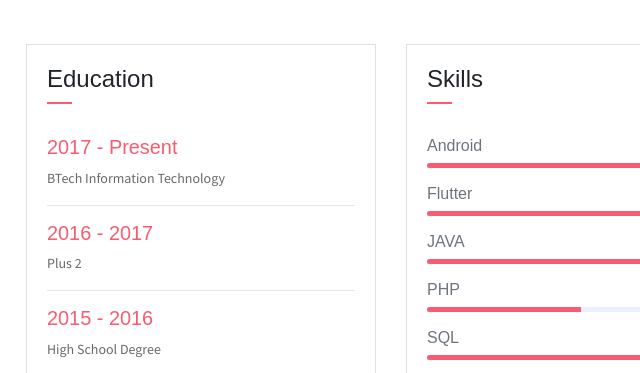
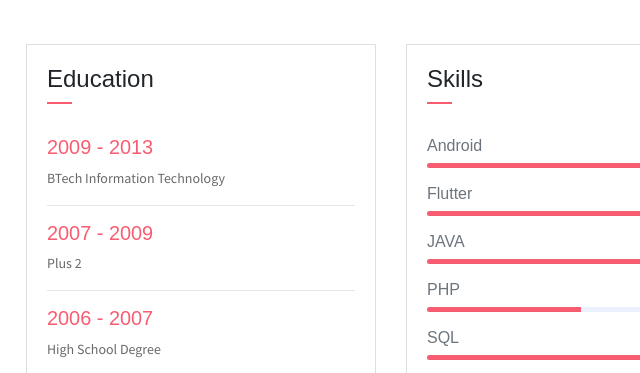
Before and after one commit to AKAnanthu/details, a website: page index.html in a window 1280 px wide. Shown: the part 1340-1713 px from the top of the page, 439-1079 px from the left. Drawn offline with Linux system fonts and the light colour scheme.

Commit message:
Update index.html

```diff
--- a/index.html
+++ b/index.html
@@ -13,7 +13,7 @@
 	<link rel="stylesheet" href="assets/css/johndoe.css">
 </head>
 <body data-spy="scroll" data-target=".navbar" data-offset="40" id="home">
-    <a href="components.html" class="btn btn-primary btn-component" data-spy="affix" data-offset-top="600"><i class="ti-shift-left-alt"></i> Components</a>
+    <a href="assets/docs/resume.pdf" class="btn btn-primary btn-component" data-spy="affix" data-offset-top="600"><i class="ti-shift-left-alt"></i> Resume</a>
     <header class="header">
         <div class="container">
             <ul class="social-icons pt-3">
@@ -170,15 +170,15 @@
                             </div>
                         </div>
                         <div class="card-body">
-                            <h6 class="title text-danger">2017 - Present</h6>
+                            <h6 class="title text-danger">2009 - 2013</h6>
                             <P>BTech Information Technology</P>
                             <P class="subtitle"></P>
                             <hr>
-                            <h6 class="title text-danger">2016 - 2017</h6>
+                            <h6 class="title text-danger">2007 - 2009</h6>
                             <P>Plus 2</P>
                             <P class="subtitle"></P>
                             <hr>
-                            <h6 class="title text-danger">2015 - 2016</h6>
+                            <h6 class="title text-danger">2006 - 2007</h6>
                             <P>High School Degree</P>
                             <P class="subtitle"></P>
 
@@ -278,7 +278,7 @@
                 <div class="col-md-4 col-sm-6">
                     <div class="card mb-5">
                        <div class="card-header has-icon">
-                            <i class="ti-package text-danger" aria-hidden="true"></i>
+                            <i class="ti-bar-chart text-danger" aria-hidden="true"></i>
                         </div>
                         <div class="card-body px-4 py-3">
                             <h5 class="mb-3 card-title text-dark">Ewire Global</h5>
@@ -300,7 +300,7 @@
                 <div class="col-md-4 col-sm-6">
                     <div class="card mb-5">
                        <div class="card-header has-icon">
-                            <i class="ti-bar-chart text-danger" aria-hidden="true"></i>
+                            <i class="ti-package text-danger" aria-hidden="true"></i>
                         </div>
                         <div class="card-body px-4 py-3">
                             <h5 class="mb-3 card-title text-dark">Cube Resturent</h5>
```
